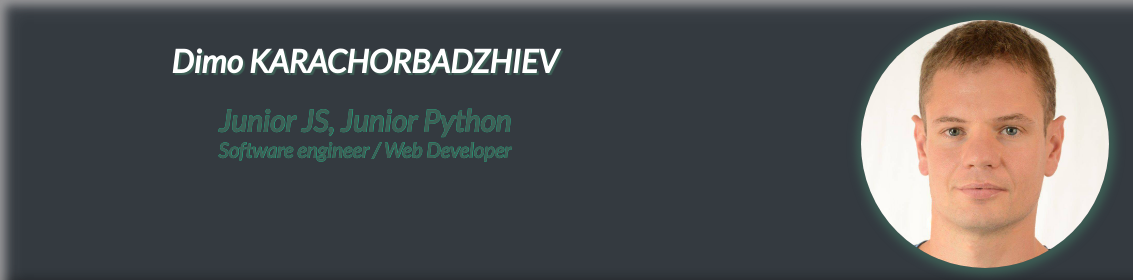
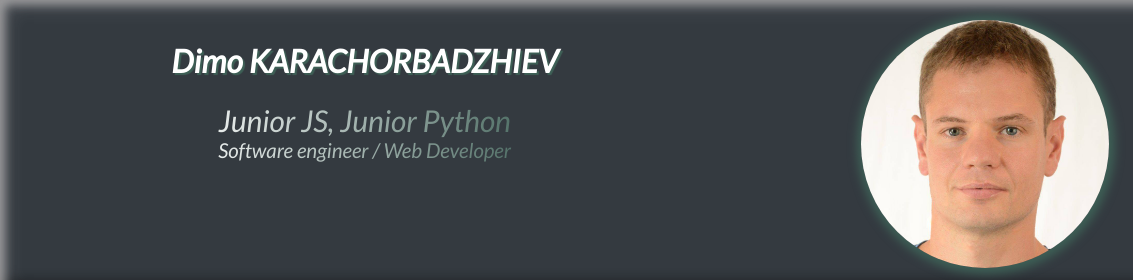
Before and after one commit to dimobs/doc, a plain HTML site: page index.html in a window 1280 px wide. Shown: the top 280 px of the page, 0-1133 px from the left. Drawn offline with Linux system fonts and the light colour scheme.

Commit message:
stamp color change with letter in the middle

```diff
--- a/style.css
+++ b/style.css
@@ -137,8 +137,15 @@ a {
     display: block;
     color: #3E6056;
     font-size: 30px;
-    font-weight: 900;
-   text-shadow: 0.1px 0px #0deeaa;
+    /* font-weight: 900; */
+   /* text-shadow: 0.1px 0px #0deeaa; */
+   /* font-family:"Some Custom Font", serif;
+   text-shadow:0 0 5px white; */
+   -webkit-background-clip: text;
+   -webkit-text-fill-color: transparent;
+   -moz-text-fill-color: transparent;
+   background-image: linear-gradient(to right, #fff 0, #3E6056 100%);
+
 }
 
 .it__language:nth-child(3) {
@@ -325,11 +332,11 @@ h2 {
 /* align-items: center; */
 /* justify-content: center; */
 transition: 2s;
-box-shadow: #f8f9fa;
+/* box-shadow: #f8f9fa; */
 }
 
-#lastUpdated {
+/* #lastUpdated {
     font-weight: 900;
     color: green;
-    /* font-size: 14px; */
-}
+     font-size: 14px;
+}*/
```
